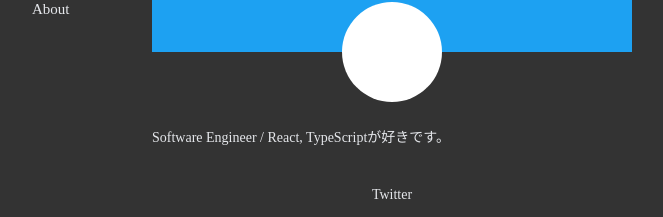
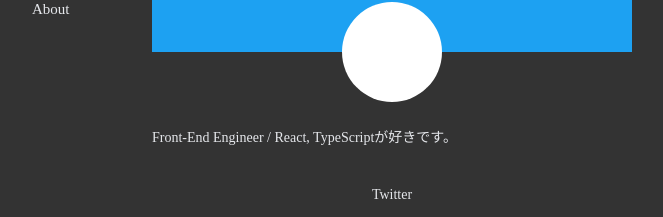
Before and after one commit to Yoshiyuki-Iwasaki/iwasakiii, a Next.js app: page /about in a window 1280 px wide. Shown: the part 168-385 px from the top of the page, without its empty margins (308-971 px from the left). Built offline with nearby package versions, Linux system fonts and the light colour scheme; no server answers.

Commit message:
fix about page.

```diff
--- a/src/pages/about/index.tsx
+++ b/src/pages/about/index.tsx
@@ -1,7 +1,7 @@
-import React from "react";
-import Link from "next/link";
-import Layout from "../../components/module/Layout";
-import styled from "styled-components";
+import React from 'react';
+import Link from 'next/link';
+import Layout from '../../components/module/Layout';
+import styled from 'styled-components';
 
 const About = () => {
   return (
@@ -10,7 +10,7 @@ const About = () => {
         <HeaderBg></HeaderBg>
         <Icon></Icon>
         <Description>
-          Software Engineer / React, TypeScriptが好きです。
+          Front-End Engineer / React, TypeScriptが好きです。
         </Description>
         <List>
           <ListItem>
```
